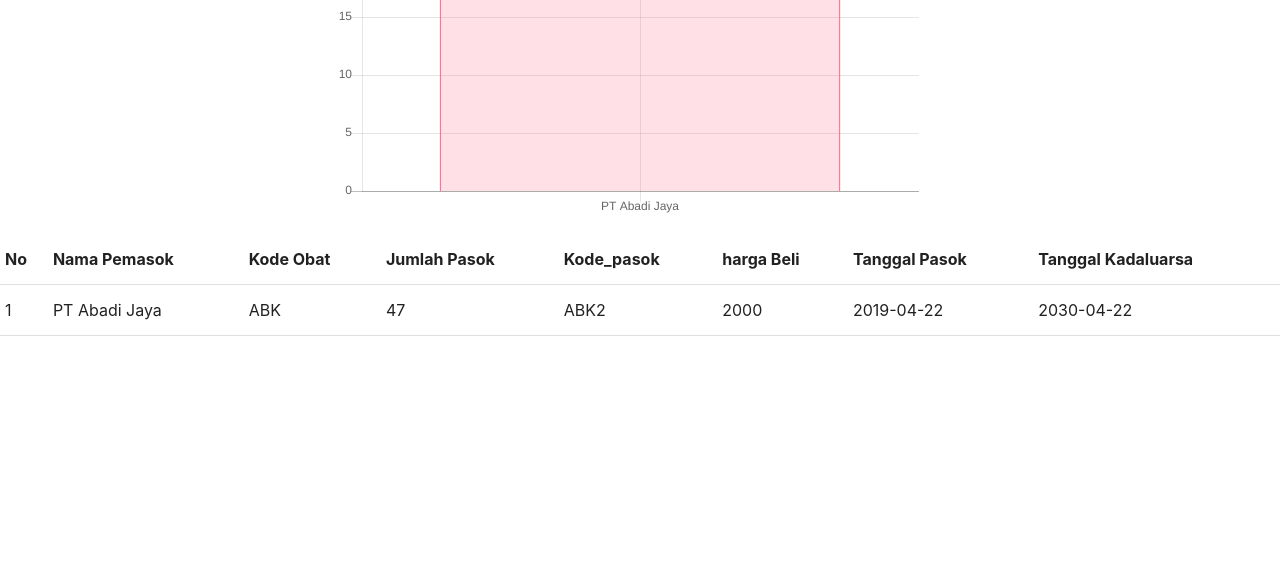
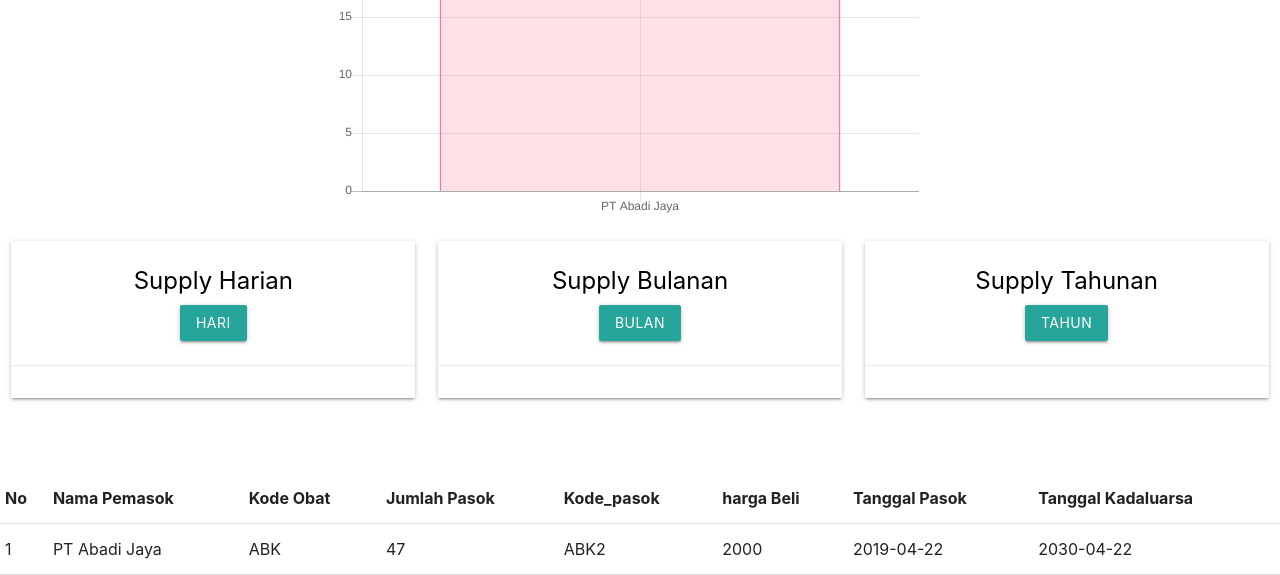
Before and after one commit to aulianapip/SIM-Apotik, a PHP site: page /supply.php in a window 1280 px wide. Shown: the part 601-1176 px from the top of the page. Before the commit the page ends 937 px from the top, so only its background shows below. Run offline with PHP 8.4, Linux system fonts and the light colour scheme; data comes from the database, SQL or seed files in the repository.

Commit message:
Mengembangkan UI/Tampilan

```diff
--- a/index.php
+++ b/index.php
@@ -50,10 +50,6 @@
         <div class="card-action">
           <center>
         <a href="supply.php" class="waves-effect waves-light btn-small">Grafik Data Supplier</a>
-        <br></br>
-        <a href="GrafikJumlahBeliBerdasarkanHarisupply.php" class="waves-effect waves-light btn-small">Grafik Supplier Harian</a>
-        <a href="GrafikJumlahBeliBerdasarkanBulansupply.php" class="waves-effect waves-light btn-small">Grafik Supplier Bulanan</a>
-        <a href="GrafikJumlahBeliBerdasarkanTahunsupply.php" class="waves-effect waves-light btn-small">Grafik Supplier Tahunan</a>
 	</center>
         </div>
       </div>
--- a/supply.php
+++ b/supply.php
@@ -129,6 +129,44 @@ $jumlah_pasok= mysqli_query($connect, "SELECT jumlah_pasok FROM supplier,pasok W
                 }
             });
         </script>
+       <center>
+<div class="row">
+    <div class="col s4 ">
+      <div class="card ">
+        <div class="card-content black-text">
+          <center><i class="medium material-icons"></i><span class="card-title"><b>Supply Harian</b></span>
+           <a class="waves-effect waves-light btn" href="GrafikJumlahBeliBerdasarkanBulansupply.php">Hari</a>
+        </div>
+        <div class="card-action">
+            </div>
+      </div>
+    </div>
 
+    <div class="row">
+    <div class="col s4 ">
+      <div class="card ">
+        <div class="card-content black-text">
+          <center><i class="medium material-icons"></i><span class="card-title"><b>Supply Bulanan</b></span>
+            <a class="waves-effect waves-light btn" href="GrafikJumlahBeliBerdasarkanBulansupply.php">Bulan</a>
+        </div>
+        <div class="card-action">
+            </div>
+      </div>
+    </div>
+
+    <div class="row">
+    <div class="col s4 ">
+      <div class="card ">
+        <div class="card-content black-text">
+          <center><i class="medium material-icons"></i><span class="card-title"><b>Supply Tahunan</b></span>
+               <a class="waves-effect waves-light btn" href="GrafikJumlahBeliBerdasarkanTahunsupply.php">Tahun</a>
+        </div>
+        <div class="card-action">
+            </div>
+      </div>
+    </div>
+  </div>
+  </div>
+  </div>
     </body>
 </html>
```
